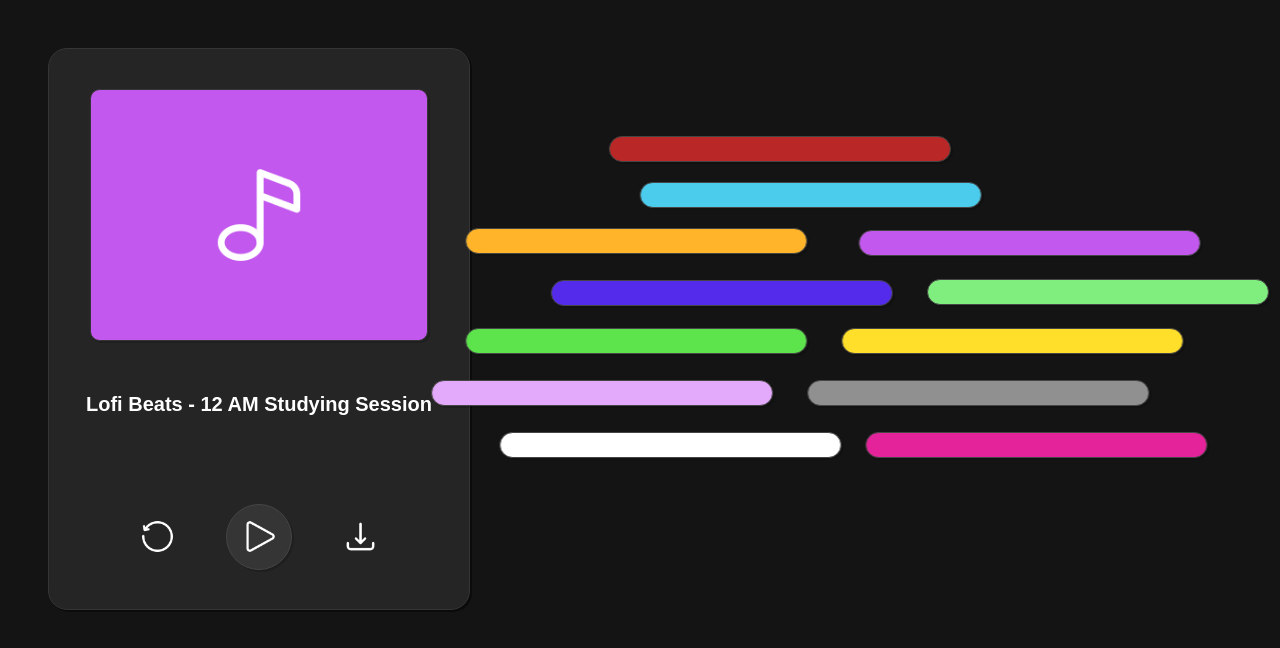
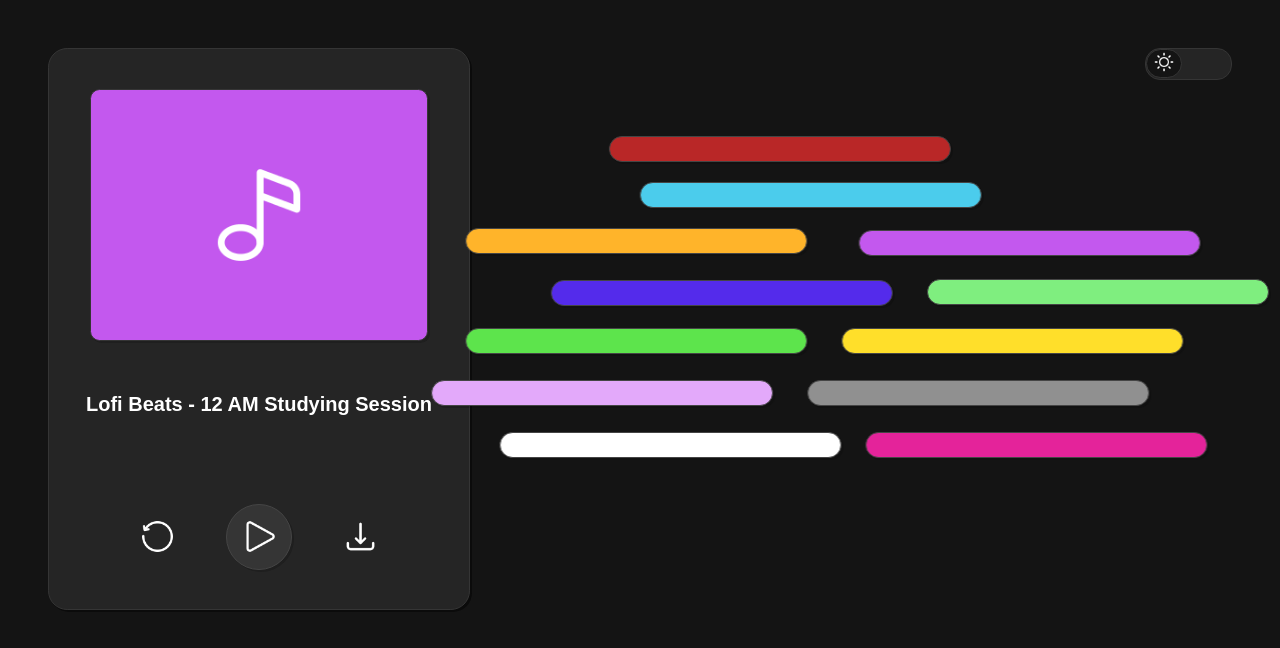
Before and after one commit to DevDario/Chill-music, a React (Create React App) app: page / in a window 1280 px wide. Shown: the top 648 px of the page. Built offline with nearby package versions, Linux system fonts and the light colour scheme.

Commit message:
added switch theme feature
feat: added the options light and dark mode on the app by events on icons

```diff
--- a/src/App.js
+++ b/src/App.js
@@ -1,10 +1,68 @@
 import MusicPlayer from "./components/MusicPlayer";
 import MusicFlow from "./components/MusicFlow";
+import sunImage from './assets/sun.png'
+import moonImage from './assets/moon.png'
 
 function App() {
+  const switchTheme = () =>{
+    const toggle = document.getElementById("toggle")
+    const toggleSun = document.getElementById("sun")
+    const toggleMoon = document.getElementById("moon")
+    const downloadIcon = document.getElementById("download")
+    const repeatIcon = document.getElementById("repeat")
+    const playIcon = document.getElementById("play")
+    const playButton = document.querySelector(".play-button")
+    //dark icons
+    const downloadDark = document.getElementById("downloadDark")
+    const repeatDark = document.getElementById("repeatDark")
+    const playDark = document.getElementById("playDark")
+
+    toggleSun.addEventListener('click',()=>{
+    sessionStorage.setItem("theme","light")
+    document.body.style.backgroundColor="#ffffff"
+    playButton.style.backgroundColor="#ffffff"
+    document.getElementById("music-player").style.backgroundColor="#ffffff"
+    document.getElementById("music-title").style.color="#141414"
+    toggle.style.transition="all 700ms ease"
+    toggle.style.transform="translateX(50px)"
+    toggleSun.style.display="none"
+    toggleMoon.style.display="flex"
+    downloadIcon.style.display="none"
+    downloadDark.style.display="block"
+    repeatIcon.style.display="none"
+    repeatDark.style.display="block"
+    playIcon.style.display="none"
+    playDark.style.display="block"
+    })
+
+    toggleMoon.addEventListener('click',()=>{
+    sessionStorage.setItem("theme","dark")
+    document.body.style.backgroundColor="#141414"
+    playButton.style.backgroundColor="#454545"
+    document.getElementById("music-player").style.backgroundColor="#141414"
+    document.getElementById("music-title").style.color="#ffffff"
+    toggle.style.transition="all 700ms ease"
+    toggle.style.transform="translateX(0px)"
+    toggleSun.style.display="flex"
+    toggleMoon.style.display="none"
+    downloadIcon.style.display="flex"
+    downloadDark.style.display="none"
+    repeatIcon.style.display="flex"
+    repeatDark.style.display="none"
+    playIcon.style.display="flex"
+    playDark.style.display="none"
+    })
+  }
+
   return (
     <div className="App">
         <MusicPlayer />
+        <div className="switch-theme">
+          <button className="switch-toggle" id="toggle">
+              <img id="sun" onClick={switchTheme} className="toggle-image" src={sunImage} alt="Switch Theme" title="Switch theme" />
+              <img id="moon" onClick={switchTheme} className="toggle-image" src={moonImage} alt="Switch Theme" title="Switch theme" />
+          </button>
+        </div>
 
           <div className="aside">
               <ul>
--- a/src/App.scss
+++ b/src/App.scss
@@ -100,11 +100,45 @@ $pink:#e4239a;
 }
 
 
+#moon,
+#repeatDark,
+#downloadDark,
+#playDark{
+    display:none;
+}
+
 .App{
     display:flex;
     flex-direction: row;
     justify-content: space-between;
 }
+
+.switch-theme{
+    border: .90px solid $border-color;
+    width: 85px;
+    height: 30px;
+    border-radius: 15px;
+    background-color: $card-color;
+
+    .switch-toggle{
+        align-self:center;
+        border:.80px solid $border-color;
+        border-radius: 15px;
+        background-color: $dark-color;
+        vertical-align: middle;
+        height: 29px;
+        cursor: pointer;
+
+        img{
+            width: 22px;
+            height: 22px;
+            align-self:center;
+        }
+    }
+}
+
+
+
 .aside{
     position:absolute;
     display:flex;
--- a/src/components/MusicPlayer.js
+++ b/src/components/MusicPlayer.js
@@ -4,27 +4,34 @@ import musicNote from '../assets/music-icon.png'
 import download from '../assets/download-white.png'
 import replay from '../assets/replay-white.png'
 import play from '../assets/play-white.png'
+//dark icons
+import downloadDark from '../assets/download-dark.png'
+import replayDark from '../assets/replay-dark.png'
+import playDark from '../assets/play-dark.png'
 import audio from '../assets/music/music.mp3'
 
 const MusicPlayer = ({image, alt, title, replayIcon, replayAlt, replayTitle, downloadIcon, downloadAlt, downloadTitle, playIcon, playAlt, playTitle}) =>{
     return(
-        <div className="music-player">
+        <div className="music-player" id="music-player">
             <div className="music-preview">
                 <img src={image} alt={alt} title={title} />
                 <audio id="music"  src={audio}></audio>
             </div>
             <div className="music-info">
-                <h4>Lofi Beats - 12 AM Studying Session</h4>
+                <h4 id="music-title">Lofi Beats - 12 AM Studying Session</h4>
             </div>
 
             <div className="player-controls">
                 <img id="repeat" className="replay-icon" src={replayIcon} alt={replayAlt} title={replayTitle}/>
+                <img id="repeatDark" className="replay-icon" src={replayDark} alt={replayAlt} title={replayTitle}/>
 
                 <div className="play-button">
                 <img id="play" className="play-icon" src={playIcon} alt={playAlt} title={playTitle}/>
+                <img id="playDark" className="play-icon" src={playDark} alt={playAlt} title={playTitle}/>
                 </div>
 
                 <img id="download" className="download-icon" src={downloadIcon} alt={downloadAlt} title={downloadTitle}/>
+                <img id="downloadDark" className="download-icon" src={downloadDark} alt={downloadAlt} title={downloadTitle}/>
             </div>
         </div>
     )
```
Also changed, not shown: src/assets/moon.png (added), src/assets/sun.png (added).
